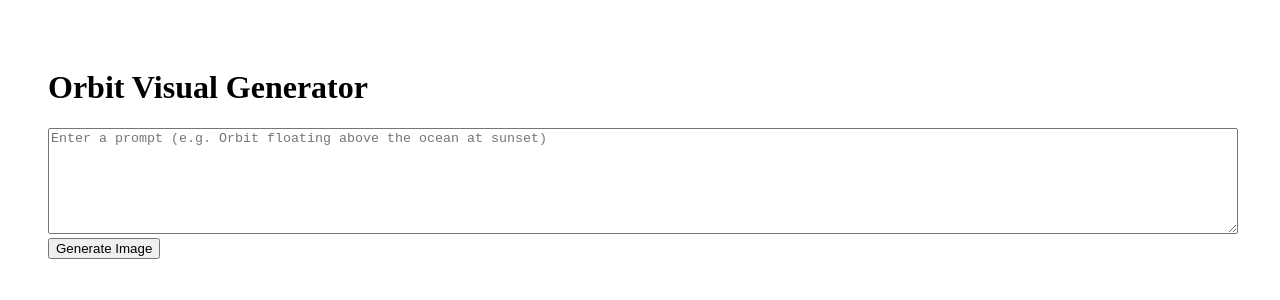
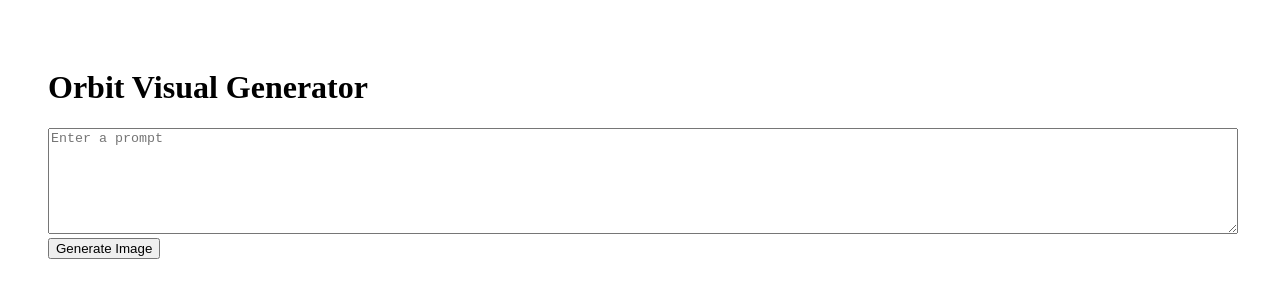
Before and after one commit to OrbitMiami/orbit-images-app, a Next.js app: page / in a window 1280 px wide. Shown: the top 300 px of the page. Built offline with nearby package versions, Linux system fonts and the light colour scheme.

Commit message:
Update index.js

```diff
--- a/pages/index.js
+++ b/pages/index.js
@@ -25,7 +25,7 @@ export default function Home() {
       <h1>Orbit Visual Generator</h1>
       <textarea
         style={{ width: "100%", height: 100 }}
-        placeholder="Enter a prompt (e.g. Orbit floating above the ocean at sunset)"
+        placeholder="Enter a prompt"
         value={prompt}
         onChange={(e) => setPrompt(e.target.value)}
       />
```
